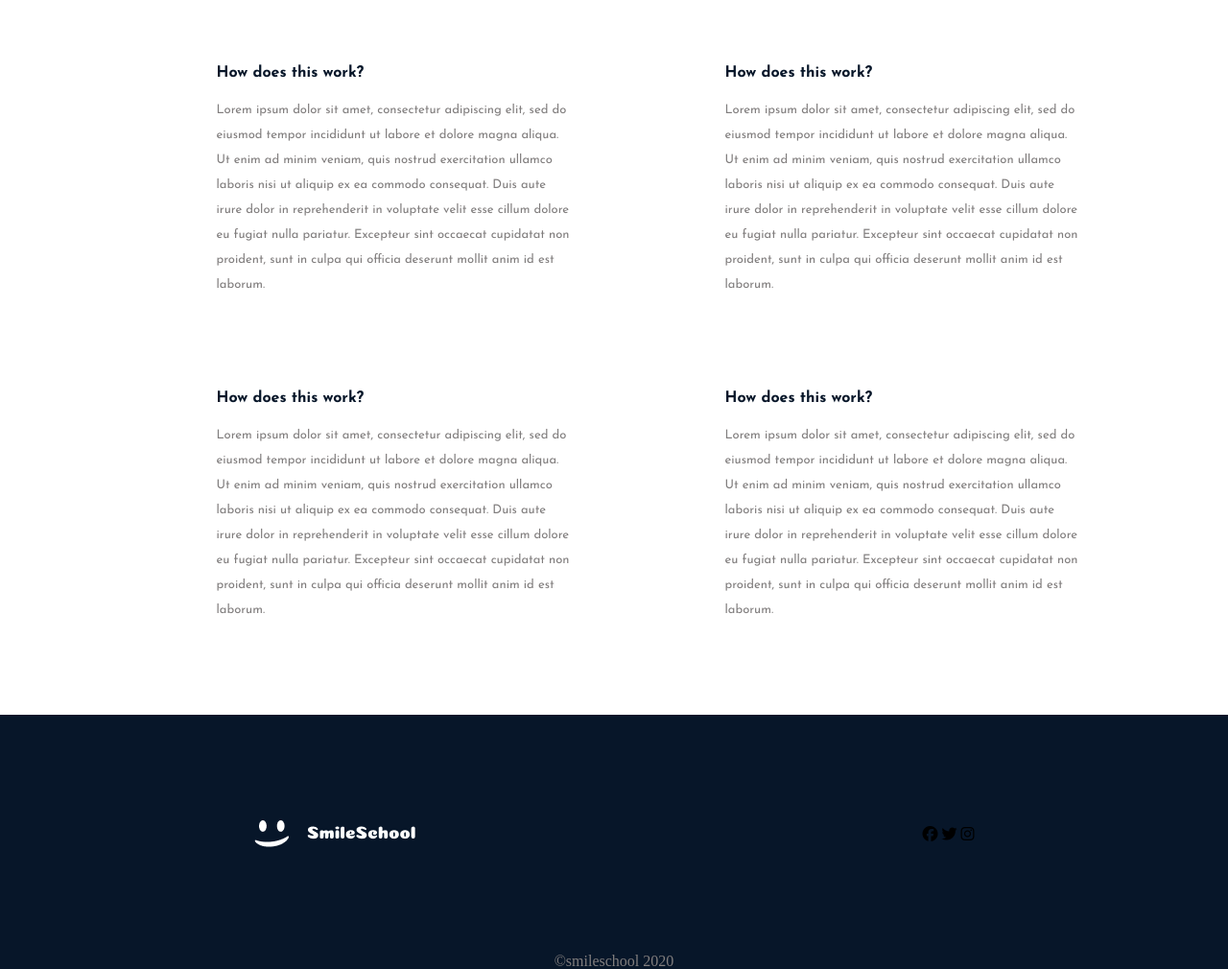
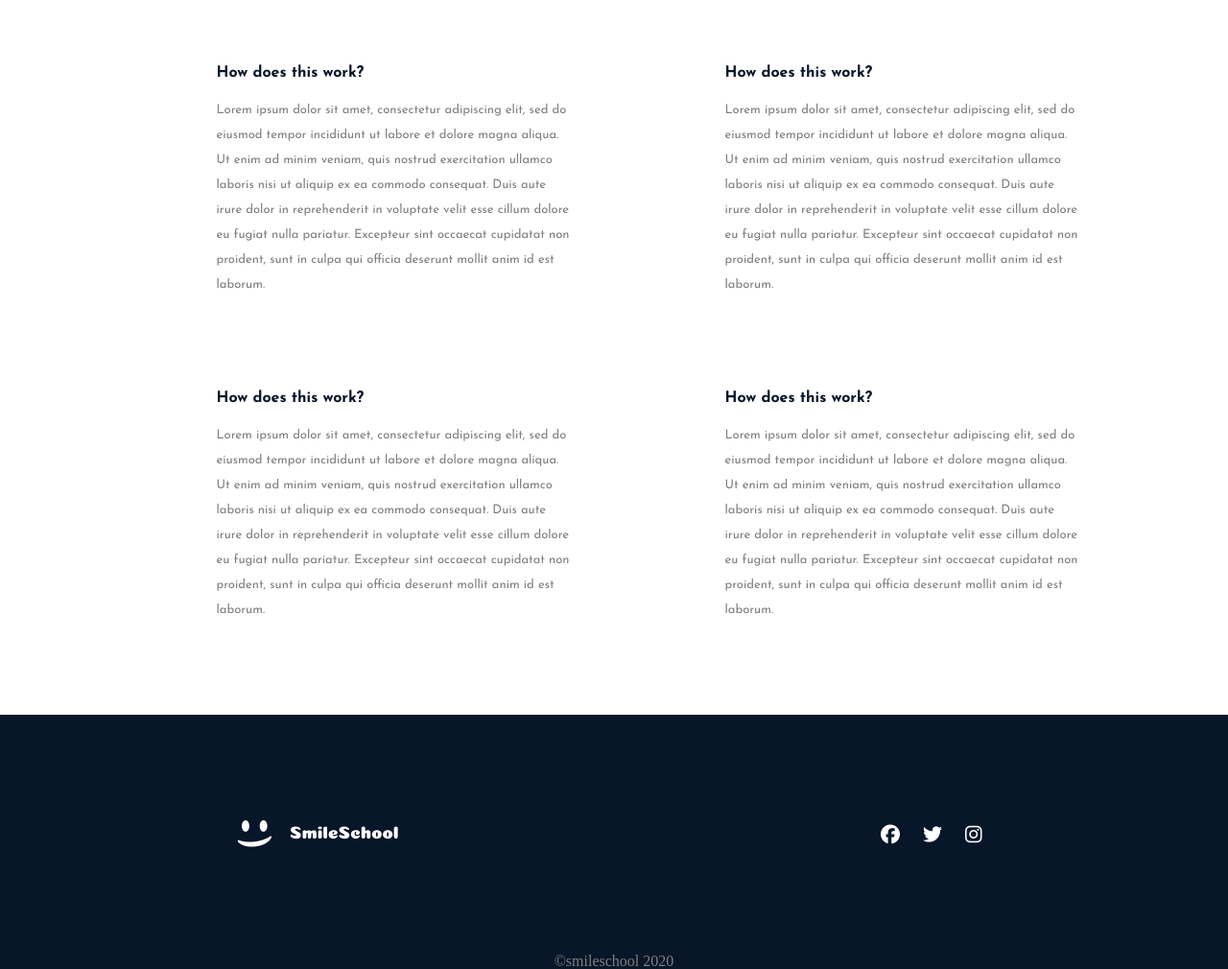
Before and after one commit to GodwinOkon112/alx_html_css, a plain HTML site: page css_advanced/index.html in a window 1280 px wide. Shown: the part 2715-3725 px from the top of the page at 96% size. Drawn offline with Linux system fonts and the light colour scheme.

Commit message:
just fixed the footer socials

```diff
--- a/css_advanced/index.html
+++ b/css_advanced/index.html
@@ -215,11 +215,19 @@
         <section class="">
             <div class="my-foooter">
                 <img src="./images/logo.png" alt="logo">
-                <div>
-                    <i class="fa-brands fa-facebook"></i>
-                    <i class="fa-brands fa-twitter"></i>
-                    <i class="fa-brands fa-instagram"></i>
-                </div>
+                  <div>
+            <a href="https://facebook.com" target="_blank">
+              <i class="fab fa-facebook"></i>
+            </a>
+
+            <a href="https://twitter.com" target="_blank">
+              <i class="fab fa-twitter"></i>
+            </a>
+
+            <a href="https://instagram.com" target="_blank">
+              <i class="fab fa-instagram"></i>
+            </a>
+          </div>
             </div>
             <p>©smileschool 2020</p>
         </section>
--- a/css_advanced/styles.css
+++ b/css_advanced/styles.css
@@ -293,3 +293,13 @@
   align-items: center;
   height: 249px;
 }
+
+i {
+  font-size: 20px;
+  padding: 10px;
+  border-radius: 50%;
+}
+
+i:hover {
+  color: #007bff;
+}
```
